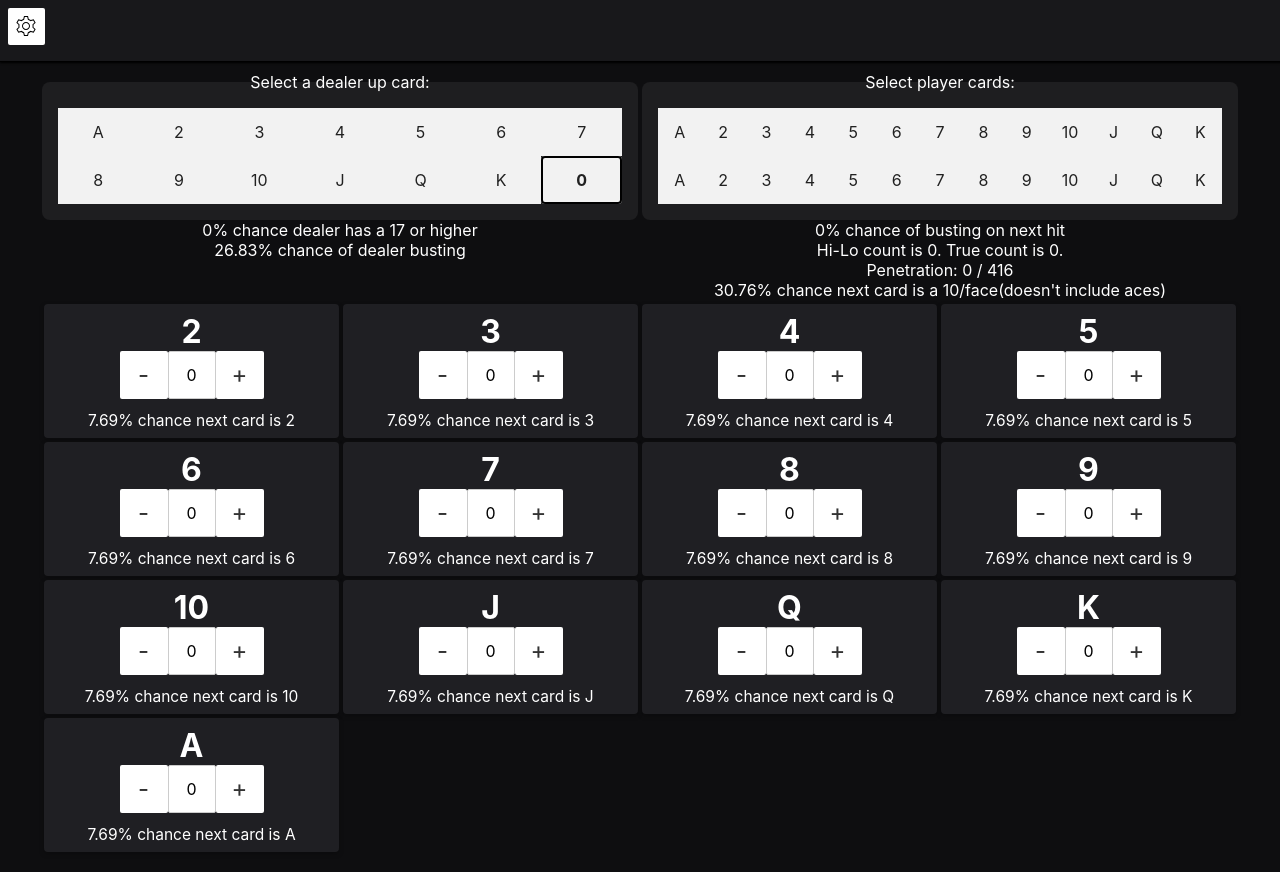
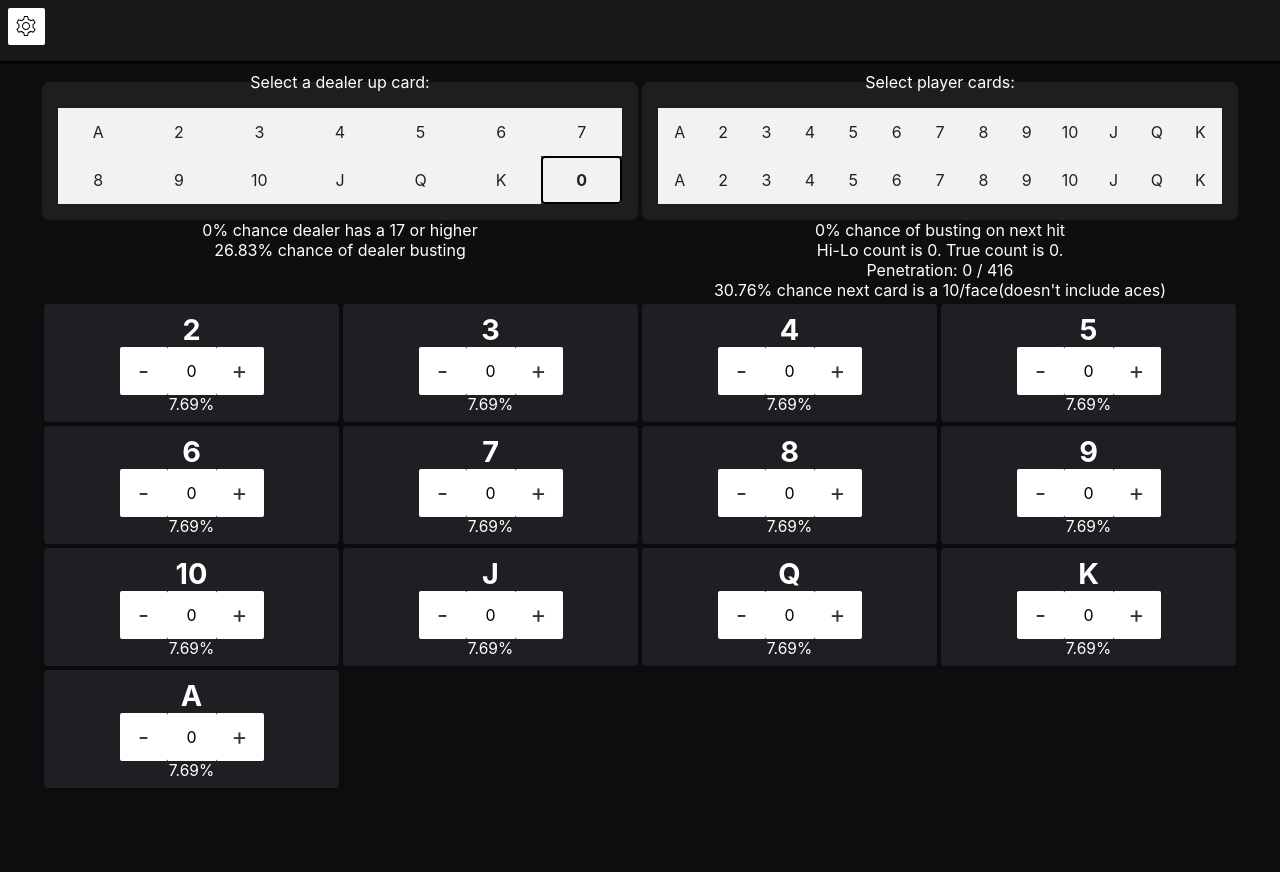
Before and after one commit to jbauta97/blackjack-demo, a SvelteKit app: page / in a window 1280 px wide. After the commit the page ends 808 px from the top, so only its background shows below. Built offline with nearby package versions, Linux system fonts and the light colour scheme.

Commit message:
reduced size of steppers

```diff
--- a/src/routes/Stepper.svelte
+++ b/src/routes/Stepper.svelte
@@ -32,10 +32,10 @@
     <div class="card-title">{cardName}</div>
     <div class="stepper">
         <button class="stepper-btn btn-dec" on:click={decrement}>-</button>
-        <input type="text" class="stepper-quantity" bind:value="{cardCount}" readonly>
+        <div class="stepper-quantity">{cardCount}</div>
         <button class="stepper-btn btn-inc" on:click={increment}>+</button>
     </div>
-    <div class="card-prob">{pCard}% chance next card is {cardName}</div>
+    <div class="card-prob">{pCard}%</div>
 </div>
 
 <style>
@@ -53,10 +53,13 @@
         display:flex;
     }
     .stepper-quantity{
-        text-align: center;
         width: 48px;
         height: 48px;
-        padding: 8px;
+        background-color: #fff;
+        color:#000;
+        display: flex;
+        justify-content: center;
+        align-items: center;
     }
     input[type='number']::-webkit-inner-spin-button,
     input[type='number']::-webkit-outer-spin-button {
@@ -65,7 +68,7 @@
         width: 0px;
     }
     .card-title{
-        font-size: 2rem;
+        font-size: 1.8rem;
         font-weight: 700;
     }
     .stepper-btn{
@@ -76,6 +79,7 @@
         background-color: #fff;
         font-size: 1.5rem;
         line-height: 1rem;
+        margin: 0;
     }
     .stepper-btn:hover{
         box-shadow: inset 0 0 0 1px #000;
```
